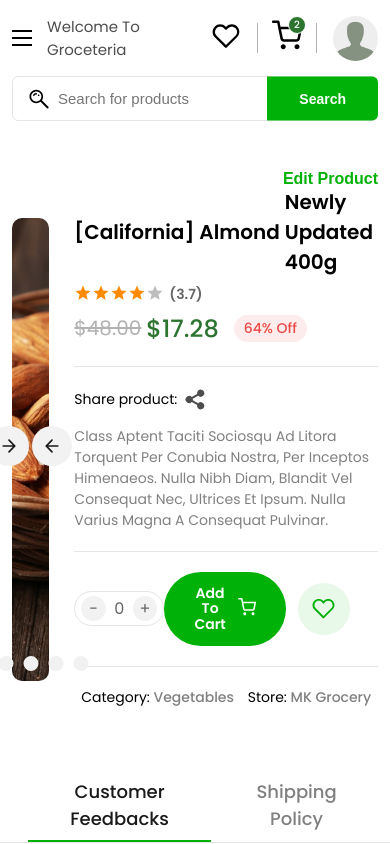
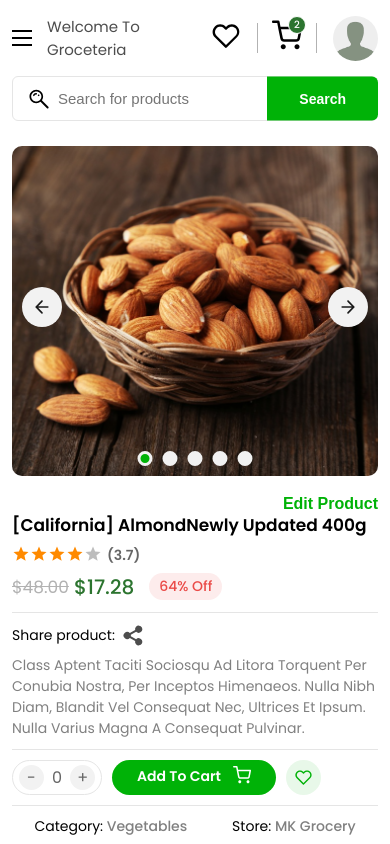
Before and after one commit to mukhammadalime/greceteria, a React (Create React App) app: page /products/details in a window 390 px wide. Shown: the top 844 px of the page. Built offline with nearby package versions, Linux system fonts and the light colour scheme.

Commit message:
made product-details page responsive

```diff
--- a/src/assets/sass/components/_form.scss
+++ b/src/assets/sass/components/_form.scss
@@ -52,6 +52,11 @@
     font-weight: 400;
     color: #666666;
     outline: none;
+
+    @media (max-width: 600px) {
+      padding: 1rem;
+      font-size: 1.2rem;
+    }
 
     &:focus,
     &:hover {
--- a/src/assets/sass/components/_slider.scss
+++ b/src/assets/sass/components/_slider.scss
@@ -50,12 +50,19 @@
   top: 50%;
   left: 2rem;
   transform: translateY(-60%);
+  @media (max-width: 500px) {
+    left: 1rem;
+  }
 }
 
 .next-page {
   top: 50%;
   right: 2rem;
   transform: translateY(-60%);
+
+  @media (max-width: 500px) {
+    right: 1rem;
+  }
 }
 
 .container-dots {
--- a/src/assets/sass/layout/_section.scss
+++ b/src/assets/sass/layout/_section.scss
@@ -36,6 +36,9 @@
 }
 .section-sm {
   padding: 3rem 0;
+  @media (max-width: 600px) {
+    padding: 1.5rem 0;
+  }
 }
 
 .section__head {
--- a/src/assets/sass/pages/_product-details.scss
+++ b/src/assets/sass/pages/_product-details.scss
@@ -3,8 +3,8 @@
     display: grid;
     align-items: center;
     grid-template-columns: 1.05fr 1fr;
-    margin: 5rem 0;
-    column-gap: 2.5rem;
+    margin: 4rem 0;
+    gap: 2.5rem;
   }
 
   /// DETAILS SIDE
@@ -94,15 +94,15 @@
     &--action {
       display: flex;
       align-items: center;
+      gap: 1rem;
+      width: 100%;
 
       .add-to-cart {
         display: flex;
         align-items: center;
         justify-content: center;
-        width: 40%;
         font-size: 1.4rem;
-        padding: 1.4rem 3.2rem;
-        margin-right: 1.2rem;
+        padding: 1.3rem 2.5rem;
 
         &:hover {
           background-color: #2c742f;
@@ -167,10 +167,104 @@
   }
 }
 
+////////////////////////////////
+/// PRODUCT DETAILS RESPONSIVE
+.product {
+  @media (max-width: 900px) {
+    &__content {
+      gap: 2rem;
+    }
+
+    &__info {
+      &--item {
+        padding: 1rem 0;
+      }
+    }
+  }
+
+  @media (max-width: 800px) {
+    &__content {
+      margin: 2.5rem 0;
+      gap: 1rem;
+    }
+
+    &__info {
+      &--title {
+        font-size: 1.7rem;
+      }
+      &--price {
+        del {
+          font-size: 1.7rem;
+        }
+
+        h2 {
+          font-size: 2rem;
+        }
+      }
+
+      &--share {
+        margin-bottom: 0.7rem;
+      }
+
+      &--action {
+        .wishlist {
+          height: 4.7rem;
+          width: 4.7rem;
+        }
+      }
+    }
+  }
+
+  @media (max-width: 768px) {
+    &__content {
+      grid-template-columns: unset;
+      gap: 2rem;
+    }
+  }
+
+  @media (max-width: 600px) {
+    &__info {
+      &--action {
+        .add-to-cart {
+          height: 3.5rem;
+        }
+
+        .wishlist {
+          height: 3.5rem;
+          width: 3.5rem;
+
+          svg {
+            height: 1.7rem;
+            width: 1.7rem;
+          }
+        }
+      }
+    }
+  }
+}
+
 /// PRODUCT IMAGES
 .product__gallery {
   position: relative;
   height: 46.3rem;
+
+  @media (max-width: 900px) {
+    height: 40rem;
+  }
+  @media (max-width: 800px) {
+    height: 36rem;
+  }
+
+  @media (max-width: 768px) {
+    height: 42rem;
+  }
+  @media (max-width: 550px) {
+    height: 36rem;
+  }
+
+  @media (max-width: 450px) {
+    height: 33rem;
+  }
 }
 
 .slide__stock-out {
@@ -256,6 +350,27 @@
       font-weight: 400;
     }
   }
+
+  @media (max-width: 768px) {
+    &__header {
+      margin-bottom: 1.4rem;
+    }
+
+    .review {
+      padding: 1rem 0;
+
+      &__top {
+        margin-bottom: 0.6rem;
+      }
+    }
+  }
+  @media (max-width: 600px) {
+    &__header {
+      h4 {
+        font-size: 1.3rem;
+      }
+    }
+  }
 }
 
 .add-review {
@@ -295,7 +410,6 @@
   &__content {
     max-width: 60rem;
     margin: 0 auto;
-    padding-bottom: 2rem;
 
     p {
       font-size: 1.4rem;
--- a/src/components/product-details/ProductInfo.tsx
+++ b/src/components/product-details/ProductInfo.tsx
@@ -45,16 +45,11 @@ const ProductInfo = (props: any) => {
                   children="Edit Product"
                 />
                 <div className="product__info--title">
-                  <span>
-                    {/* {props.brandName ? [props.brandName] : ""} */}
-                    [California]
-                  </span>
-                  Almond
-                  <span>
-                    {/* {props.features ? props.features : ""}{" "} */}
-                    Newly updated 400g
-                    {/* {props.weight ? props.weight : ""}{" "} */}
-                  </span>
+                  {/* {props.brandName ? [props.brandName] : ""} */}
+                  [California] Almond
+                  {/* {props.features ? props.features : ""}{" "} */}
+                  Newly updated 400g
+                  {/* {props.weight ? props.weight : ""}{" "} */}
                 </div>
                 <div className="product__info--ratings">
                   <RatingsStars ratingsAverage={3.7} ratingsQuantity={12} />
--- a/src/pages/NewsDetails.tsx
+++ b/src/pages/NewsDetails.tsx
@@ -27,7 +27,7 @@ const NewsDetails = () => {
           closeModal={() => setAddNewsModal(false)}
         />
       )}
-      <div className="section-lg">
+      <div className="section-md">
         <div className="container">
           <div className="news">
             <div className="news__header">
```
Also changed, not shown: todos.txt.
